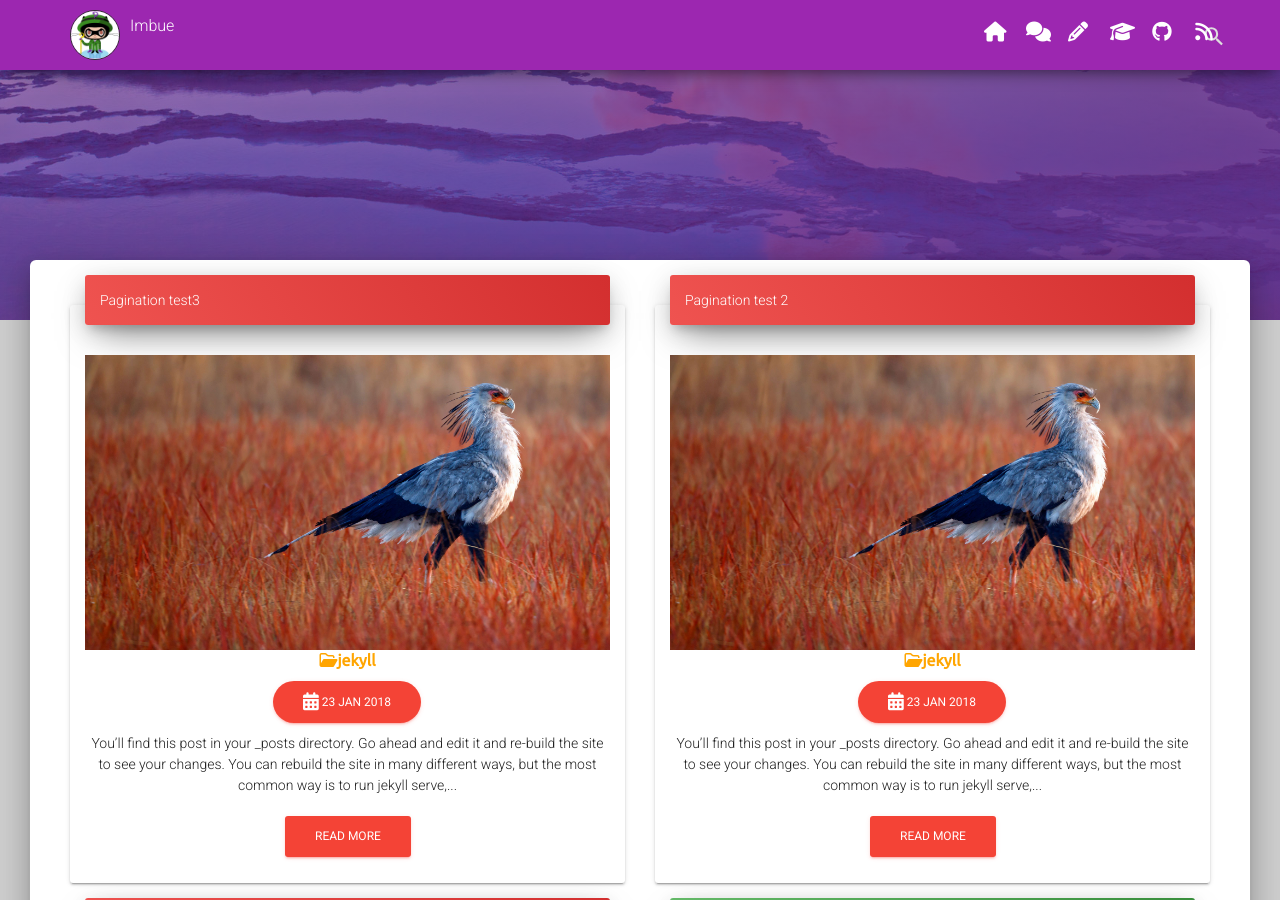
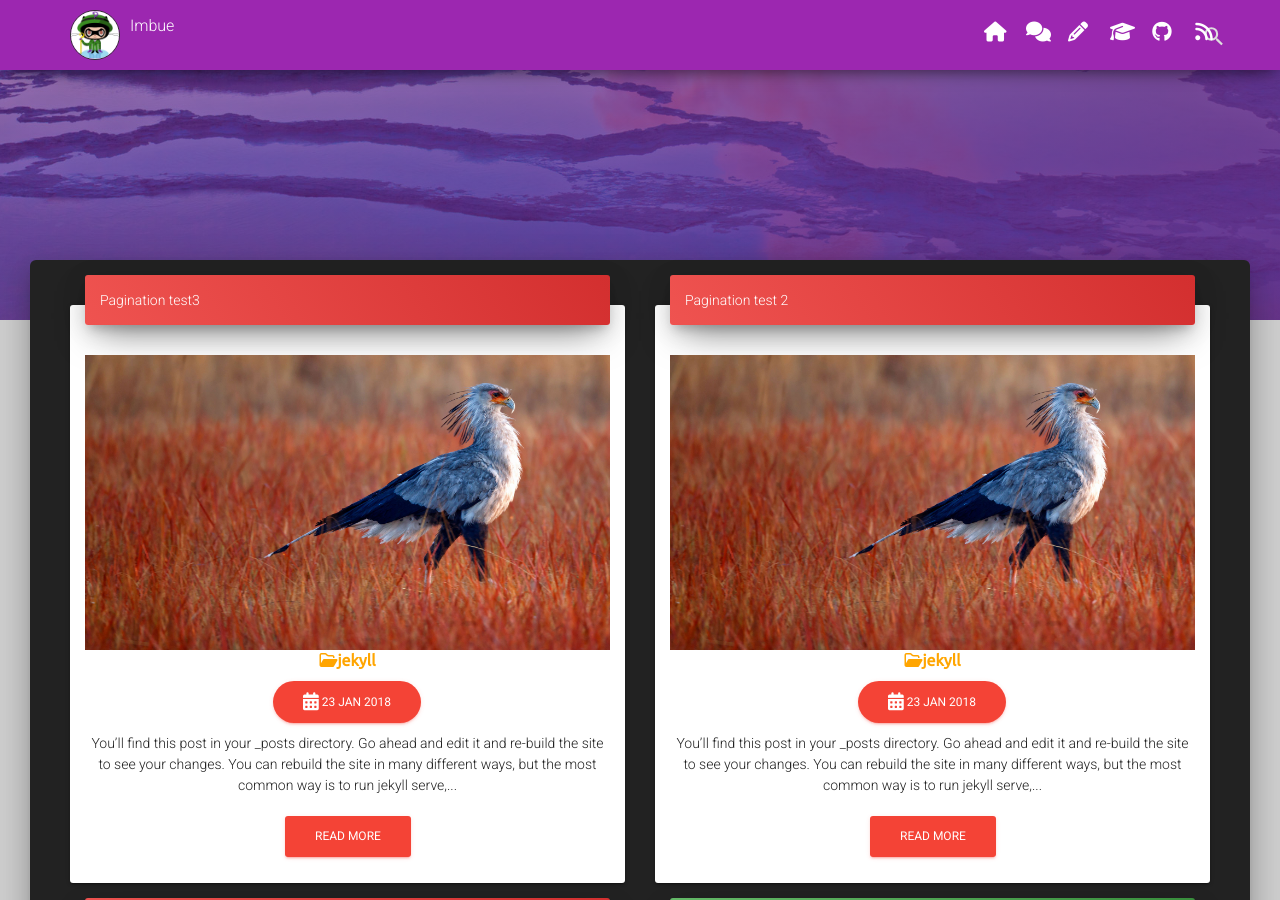
Before and after one commit to tip4programs/imbue, a Jekyll site: the page built from index.html, in a window 1280 px wide and 900 px high, scrolled down 490 px. Built offline with Jekyll 4.4.1, drawn with Linux system fonts in a browser that asks for light colours; nearby versions of some CDN libraries; the list of posts is cut into pages by our own code.

Commit message:
Update material-kit.css

```diff
--- a/asset/css/material-kit.css
+++ b/asset/css/material-kit.css
@@ -3546,7 +3546,7 @@ input[type="file"] > input[type="button"]::-moz-focus-inner {
 }
 
 .main {
-  background: #FFFFFF;
+  background: #222222;
   position: relative;
   z-index: 3;
 }
```
